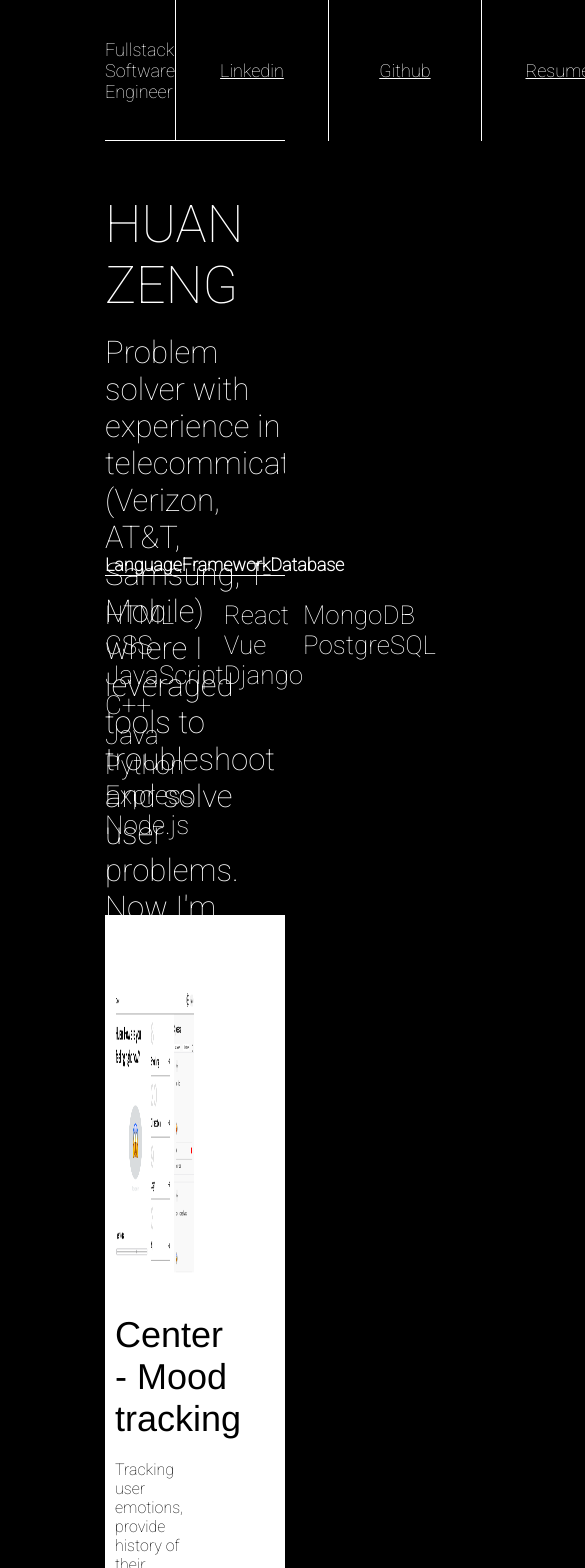
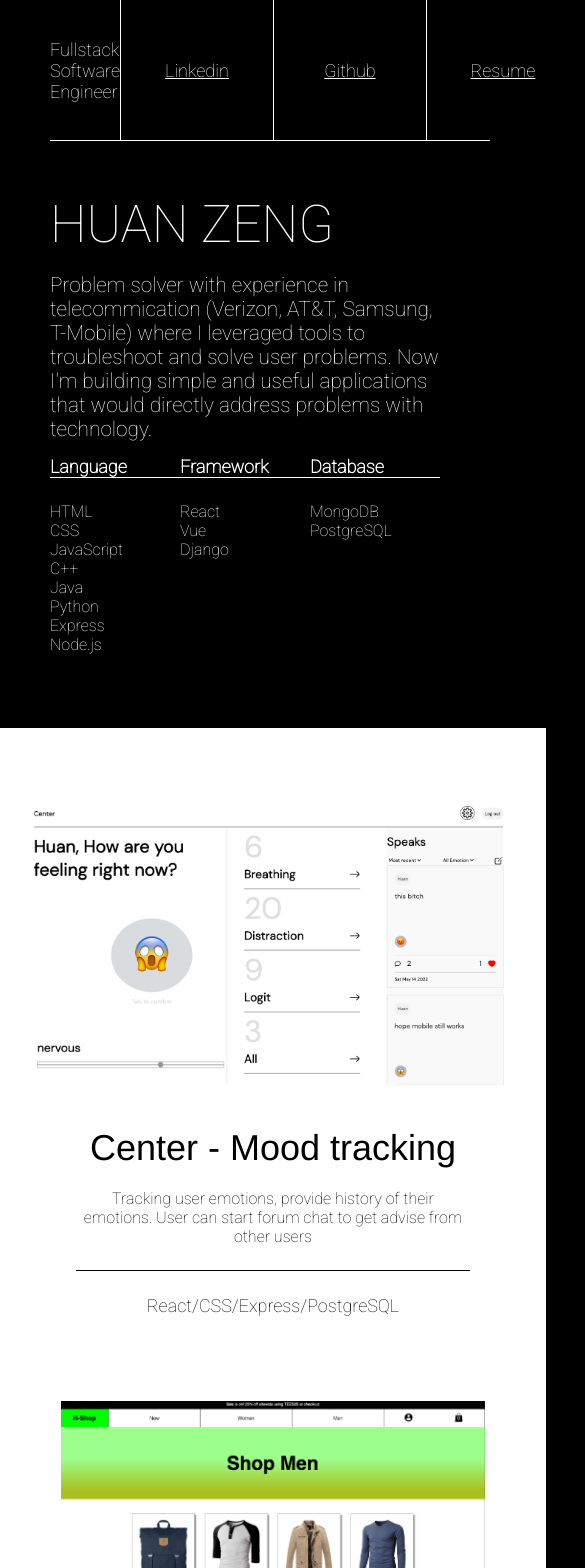
Before and after one commit to huan00/portfolio, a React (Create React App) app: page / in a window 390 px wide. Shown: the top 1568 px of the page, 585 px wide, since content can reach past the window. Built offline with nearby package versions, Linux system fonts and the light colour scheme.

Commit message:
fix background color and mobile

```diff
--- a/src/App.css
+++ b/src/App.css
@@ -10,7 +10,8 @@ body {
   color: white;
   font-family: 'Roboto';
 
-  max-width: 1440px;
+  /* width: 100vw; */
+  overflow-x: hidden;
   /* padding: 0 105px; */
 }
 
@@ -25,18 +26,22 @@ a:hover {
 }
 
 .app-container {
-  padding: 0 105px;
+  /* padding: 0 105px; */
 }
 
 /********navbar****/
+
 .navbar {
   height: 140px;
+  width: 100vw;
   font-size: 18px;
   line-height: 21px;
   font-weight: 400px;
-  margin: 0 105px;
+  margin: 0 0 0 50px;
+  padding: 0 50px 0 0;
 
   border-bottom: 1px solid white;
+  background-color: black;
 }
 
 .navbar-list {
@@ -54,6 +59,7 @@ a:hover {
   display: flex;
   justify-content: center;
   align-items: center;
+  margin: 0 50px 0 0;
 }
 
 .navbar-list-items {
@@ -67,11 +73,18 @@ a:hover {
 }
 
 /*********intro**********/
+.info-container {
+  width: 100vw;
+  background-color: black;
+
+  /* margin: 0 115px 0 115px; */
+}
+
 .intro {
   height: 360px;
   font-size: 52px;
 
-  margin: 53px 0 0 0;
+  margin: 53px 50px 0 50px;
 }
 
 .name {
@@ -85,6 +98,12 @@ a:hover {
 }
 
 /******main-content*******/
+
+.main-content {
+  width: 100vw;
+  margin: 0 0 0 50px;
+}
+
 .skills {
   margin: 0 0 74px 0;
 
@@ -133,15 +152,18 @@ a:hover {
   background-color: white;
 
   margin: 75px 0 0 0;
-  display: flex;
-  flex-wrap: wrap;
-  justify-content: space-between;
+  display: grid;
+  grid-template: auto / 1fr 1fr;
+  /* flex-wrap: wrap; */
+  justify-content: center;
+  align-items: center;
+  color: black;
 
-  color: black;
+  /* text-align: center; */
 }
 
 .project {
-  width: 45%;
+  width: 90%;
   height: fit-content;
   margin: 75px 10px 0 10px;
 
@@ -149,6 +171,7 @@ a:hover {
   display: flex;
   flex-direction: column;
   align-items: center;
+  justify-content: center;
 
 }
 
@@ -156,15 +179,18 @@ a:hover {
   max-width: 100%;
   height: 300px;
 
+  text-align: center;
+
   /* border: 1px solid black; */
 }
 
 .project-details {
   display: flex;
   flex-direction: column;
-  align-items: flex-start;
+  align-items: center;
   justify-content: flex-start;
-  width: 100%;
+  width: 80%;
+  text-align: center;
 
 }
 
@@ -209,3 +235,51 @@ a:hover {
   font-size: 24px;
   margin: 10px 0;
 }
+
+@media only screen and (max-width: 475px) {
+  *{
+    padding: 0;
+    margin: 0;
+  }
+  body{
+    width: 425px;
+    margin: 0;
+    padding: 0;
+    overflow-x: hidden;
+  }
+  .app {
+    width: 100%;
+  }
+
+  .app-container {
+    width: 100vw;
+  }
+
+  .info-container {
+    width: 100vw;
+  }
+
+  .intro {
+    width: 100vw;
+    /* margin: 0 */
+    height: fit-content;
+    margin: 53px 50px 15px 50px;
+  }
+.brandStatement {
+  font-size: 1.3rem;
+}
+
+.skill-list-container li {
+  font-size: 1rem;
+
+}
+
+.project-container {
+  width: 140%;
+  margin: 0;
+  padding: 0;
+
+  display: flex;
+  flex-direction: column;
+}
+}
--- a/src/pages/index.js
+++ b/src/pages/index.js
@@ -67,6 +67,7 @@ const index = () => {
 
   return (
     <div className="app-container">
+      <div className="info-container">
         <section className="intro">
           <div className="name">
             <p>{name}</p>
@@ -105,6 +106,7 @@ const index = () => {
             </div>
           </div>
         </div>
+      </div>
       <div className="project-container">
         {/* <h1>Projects</h1> */}
         {projects.map((project, idx) => (
```
Lines whose indentation alone changed are shown as unchanged.
